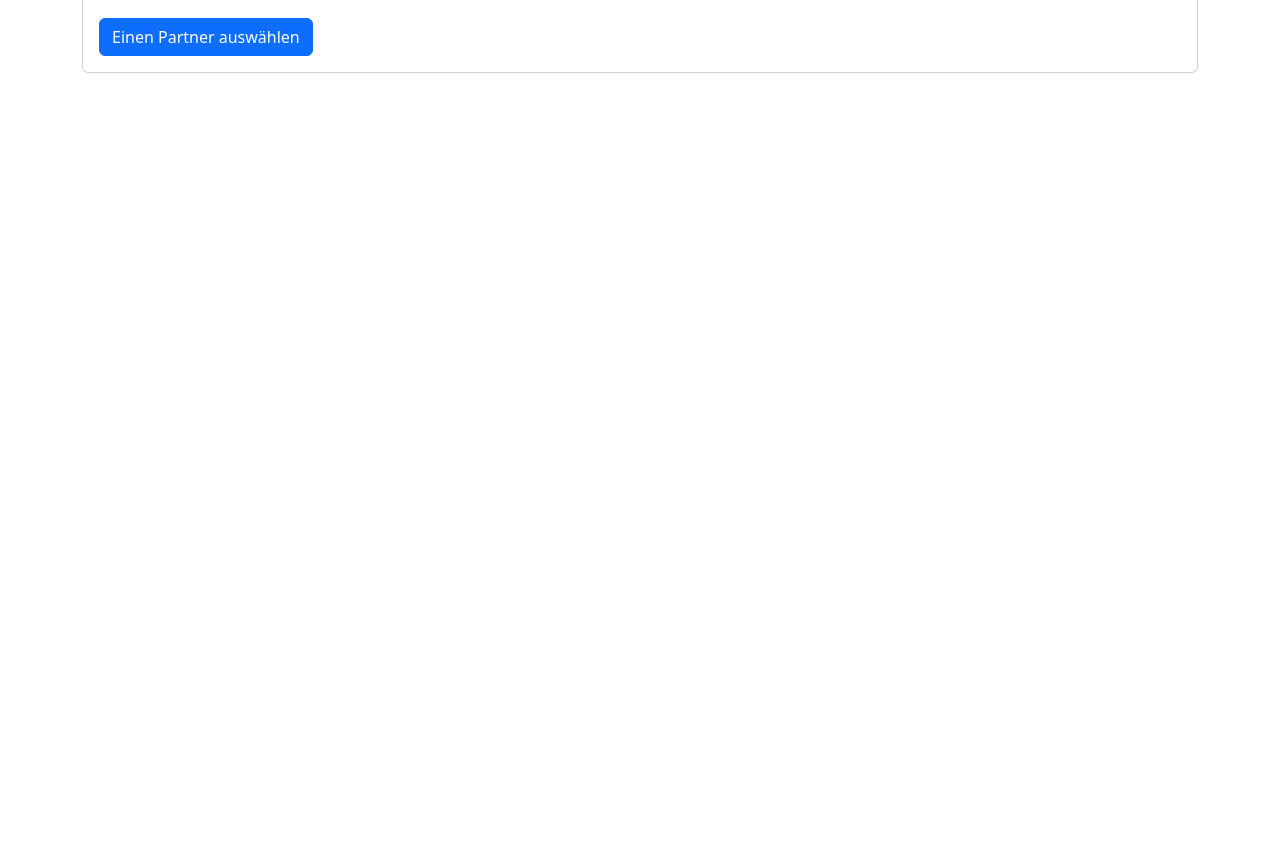
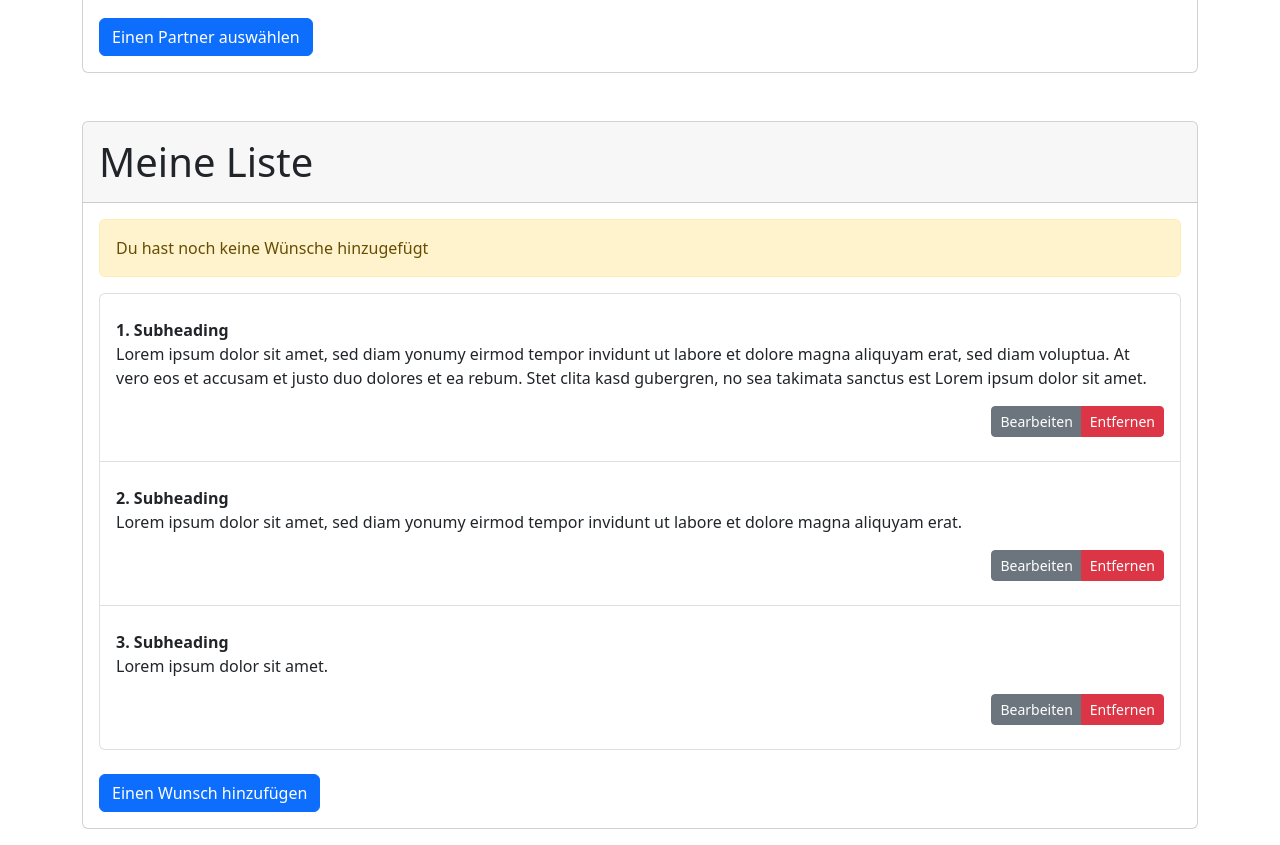
Before and after one commit to gstring33/mdh-true-gift, a Vue app: page / in a window 1280 px wide. Shown: the part 420-1265 px from the top of the page. Before the commit the page ends 800 px from the top, so only its background shows below. Built offline with nearby package versions, Linux system fonts and the light colour scheme.

Commit message:
Implement List component

```diff
--- /dev/null
+++ b/src/components/List.vue
@@ -0,0 +1,58 @@
+<template>
+    <div class="container mt-5">
+        <div class="card mb-3 ">
+            <div class="card-header display-6 py-3">Meine Liste</div>
+            <div class="card-body">
+                <div class="alert alert-warning" role="alert">
+                    Du hast noch keine Wünsche hinzugefügt
+                </div>
+                <ol class="list-group mb-4">
+                    <li class="list-group-item">
+                        <div class="col col-12 mt-3">
+                            <div class="fw-bold">1. Subheading</div>
+                            Lorem ipsum dolor sit amet, sed diam yonumy eirmod tempor invidunt ut labore et dolore magna aliquyam erat, sed diam voluptua. At vero eos et accusam et justo duo dolores et ea rebum. Stet clita kasd gubergren, no sea takimata sanctus est Lorem ipsum dolor sit amet.
+                        </div>
+                        <div class="d-grid gap-2 d-md-flex justify-content-md-end my-3">
+                            <div class="btn-group " role="group" aria-label="Basic mixed styles example">
+                                <button type="button" class="btn btn-secondary btn-sm">Bearbeiten</button>
+                                <button type="button" class="btn btn-danger btn-sm">Entfernen</button>
+                            </div>
+                        </div>
+                    </li>
+                    <li class="list-group-item">
+                        <div class="col col-12 mt-3">
+                            <div class="fw-bold">2. Subheading</div>
+                            Lorem ipsum dolor sit amet, sed diam yonumy eirmod tempor invidunt ut labore et dolore magna aliquyam erat.
+                        </div>
+                        <div class="d-grid gap-2 d-md-flex justify-content-md-end my-3">
+                            <div class="btn-group " role="group" aria-label="Basic mixed styles example">
+                                <button type="button" class="btn btn-secondary btn-sm">Bearbeiten</button>
+                                <button type="button" class="btn btn-danger btn-sm">Entfernen</button>
+                            </div>
+                        </div>
+                    </li>
+                    <li class="list-group-item">
+                        <div class="col col-12 mt-3">
+                            <div class="fw-bold">3. Subheading</div>
+                            Lorem ipsum dolor sit amet.
+                        </div>
+                        <div class="d-grid gap-2 d-md-flex justify-content-md-end my-3">
+                            <div class="btn-group " role="group" aria-label="Basic mixed styles example">
+                                <button type="button" class="btn btn-secondary btn-sm">Bearbeiten</button>
+                                <button type="button" class="btn btn-danger btn-sm">Entfernen</button>
+                            </div>
+                        </div>
+                    </li>
+                </ol>
+                <button type="button" class="btn btn-primary">Einen Wunsch hinzufügen</button>
+            </div>
+        </div>
+    </div>
+</template>
+
+<script>
+</script>
+
+<style scoped>
+
+</style>
--- a/src/views/DashboardView.vue
+++ b/src/views/DashboardView.vue
@@ -1,9 +1,11 @@
 <template>
   <Members />
+  <List />
 </template>
 
 <script setup>
 import Members from "@/components/Members.vue";
+import List from "@/components/List.vue";
 </script>
 
 <style scoped></style>
```
